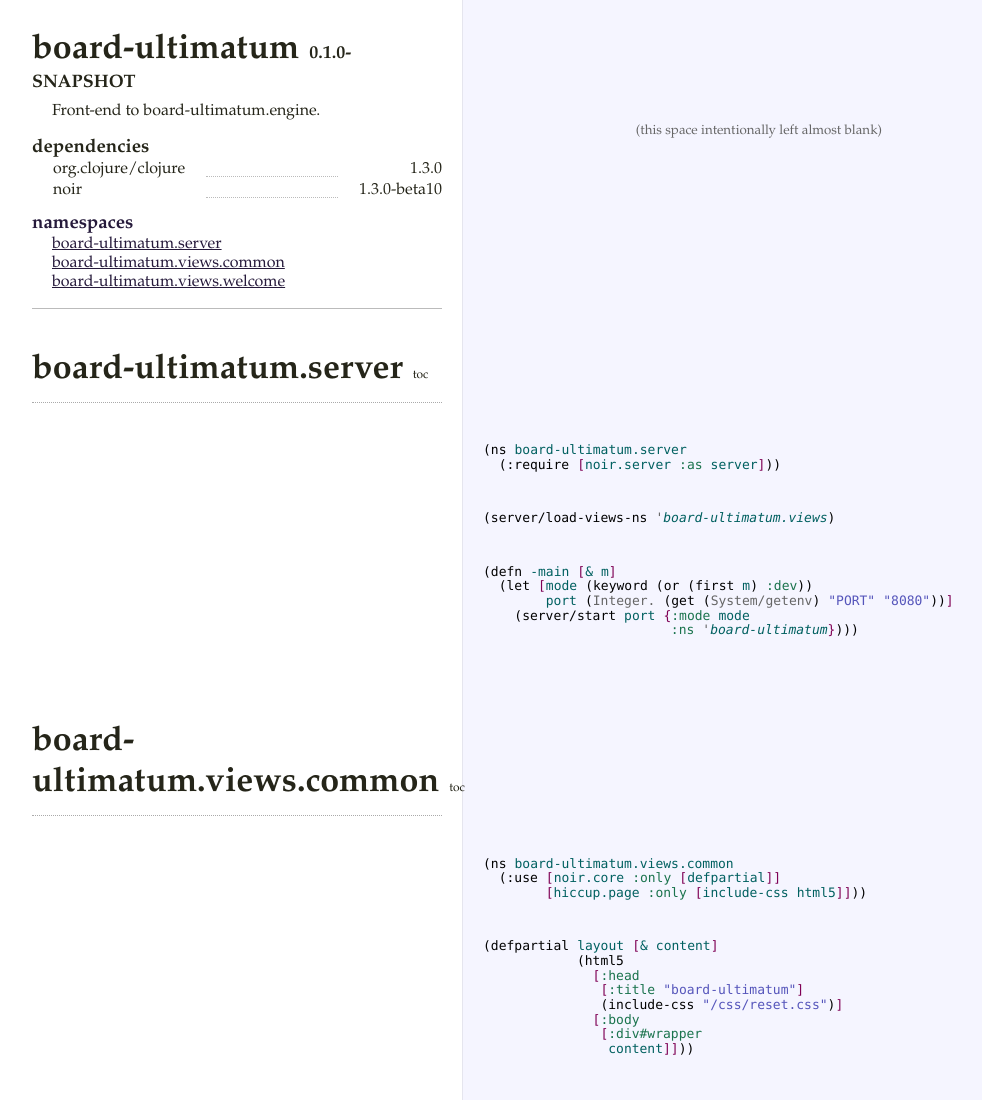
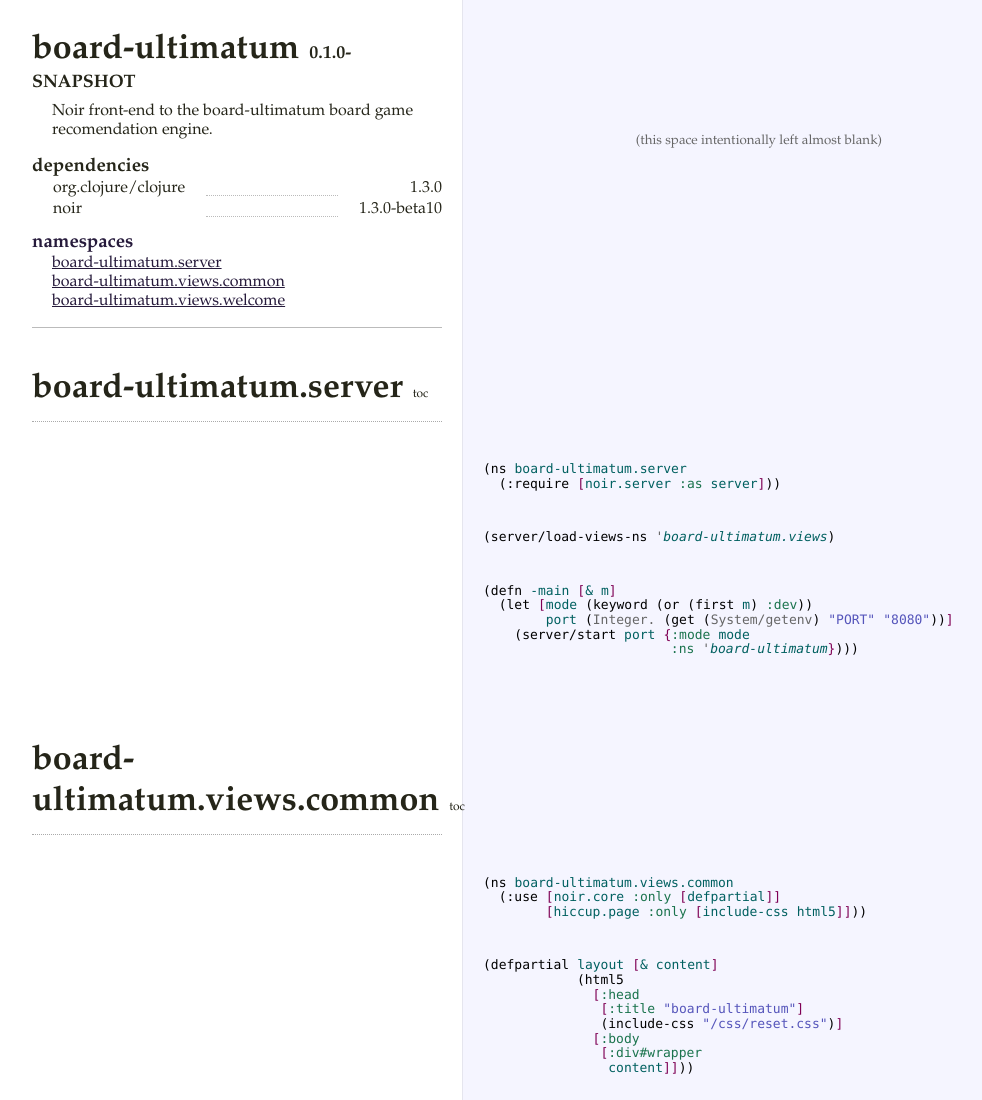
Before and after one commit to DRSNJM/board-ultimatum, a plain HTML site: page index.html in a window 1280 px wide. Shown: the top 1100 px of the page, without its empty margins (23-1005 px from the left). Drawn offline with Linux system fonts and the light colour scheme.

Commit message:
Updating documentation.

```diff
--- a/index.html
+++ b/index.html
@@ -1,5 +1,6 @@
 <!DOCTYPE html>
-<html><head><meta charset="utf-8" content="text/html" http-equiv="Content-Type" /><meta content="Front-end to board-ultimatum.engine." name="description" /><style type="text/css">/**
+<html><head><meta charset="utf-8" content="text/html" http-equiv="Content-Type" /><meta content="Noir front-end to the board-ultimatum board game recomendation
+               engine." name="description" /><style type="text/css">/**
  * SyntaxHighlighter
  * http://alexgorbatchev.com/SyntaxHighlighter
  *
@@ -3028,7 +3029,8 @@ net.brehaut.ClojureTools = (function (SH) {
     build_tree: build_tree
   };
 })(SyntaxHighlighter);
-</script><title>board-ultimatum -- Marginalia</title></head><body><table><tr><td class="docs"><div class="header"><h1 class="project-name">board-ultimatum</h1><h2 class="project-version">0.1.0-SNAPSHOT</h2><br /><p>Front-end to board-ultimatum.engine.</p>
+</script><title>board-ultimatum -- Marginalia</title></head><body><table><tr><td class="docs"><div class="header"><h1 class="project-name">board-ultimatum</h1><h2 class="project-version">0.1.0-SNAPSHOT</h2><br /><p>Noir front-end to the board-ultimatum board game recomendation
+               engine.</p>
 </div><div class="dependencies"><h3>dependencies</h3><table><tr><td class="dep-name">org.clojure/clojure</td><td class="dotted"><hr /></td><td class="dep-version">1.3.0</td></tr><tr><td class="dep-name">noir</td><td class="dotted"><hr /></td><td class="dep-version">1.3.0-beta10</td></tr></table></div></td><td class="codes" style="text-align: center; vertical-align: middle;color: #666;padding-right:20px"><br /><br /><br />(this space intentionally left almost blank)</td></tr><tr><td class="docs"><div class="toc"><a name="toc"><h3>namespaces</h3></a><ul><li><a href="#board-ultimatum.server">board-ultimatum.server</a></li><li><a href="#board-ultimatum.views.common">board-ultimatum.views.common</a></li><li><a href="#board-ultimatum.views.welcome">board-ultimatum.views.welcome</a></li></ul></div></td><td class="codes">&nbsp;</td></tr><tr><td class="docs"><div class="docs-header"><a class="anchor" href="#board-ultimatum.server" name="board-ultimatum.server"><h1 class="project-name">board-ultimatum.server</h1><a class="toc-link" href="#toc">toc</a></a></div></td><td class="codes" /></tr><tr><td class="docs">
 </td><td class="codes"><pre class="brush: clojure">(ns board-ultimatum.server
   (:require [noir.server :as server]))</pre></td></tr><tr><td class="docs">
```
